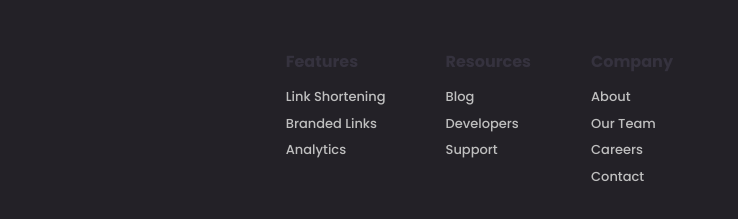
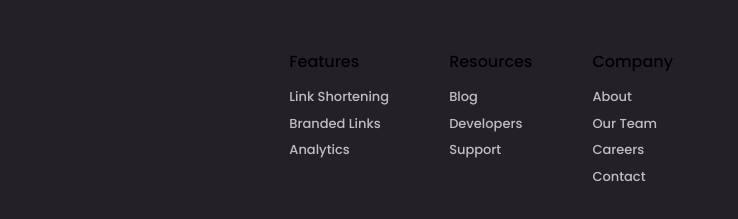
Before and after one commit to MohamedAridah/frontendmentor_url-shortening-api, a plain HTML site: page index.html in a window 1280 px wide. Shown: the part 1779-1998 px from the top of the page, 253-991 px from the left. Drawn offline with Linux system fonts and the light colour scheme.

Commit message:
change `footer` quick links heading element
change `footer` quick links heading element from `<h4>` to <span>

```diff
--- a/index.html
+++ b/index.html
@@ -162,7 +162,7 @@
             <!-- Quick Links -->
             <div class="quick-links">
               <div class="links-group">
-                <h4>Features</h4>
+                <span>Features</span>
                 <div>
                   <a href="#">Link Shortening</a>
                   <a href="#">Branded Links</a>
@@ -170,7 +170,7 @@
                 </div>
               </div>
               <div class="links-group">
-                <h4>Resources</h4>
+                <span>Resources</span>
                 <div>
                   <a href="#">Blog</a>
                   <a href="#">Developers</a>
@@ -178,7 +178,7 @@
                 </div>
               </div>
               <div class="links-group">
-                <h4>Company</h4>
+                <span>Company</span>
                 <div>
                   <a href="#">About</a>
                   <a href="#">Our Team</a>
```
